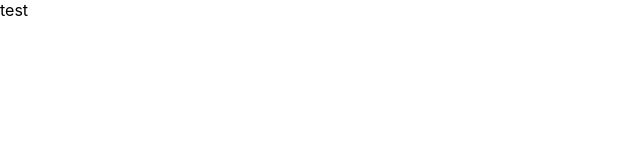
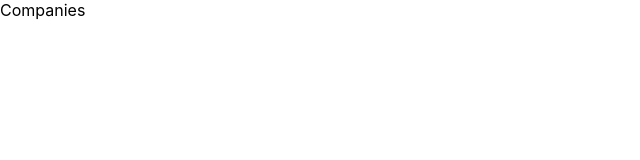
Before and after one commit to PawelPyc154/Recruitment-task, a React (Create React App) app: page /companies in a window 1280 px wide. Shown: the top 160 px of the page, without its empty margins (0-640 px from the left). Built offline with nearby package versions, Linux system fonts and the light colour scheme.

Commit message:
add basic structure folder,  add routing

```diff
--- a/package.json
+++ b/package.json
@@ -10,8 +10,10 @@
     "@types/node": "^12.0.0",
     "@types/react": "^16.9.0",
     "@types/react-dom": "^16.9.0",
+    "@types/react-router-dom": "^5.1.5",
     "react": "^16.13.1",
     "react-dom": "^16.13.1",
+    "react-router-dom": "^5.2.0",
     "react-scripts": "3.4.1",
     "typescript": "~3.7.2"
   },
--- a/src/components/App.tsx
+++ b/src/components/App.tsx
@@ -1,10 +1,13 @@
 import React from 'react';
-import './App.css';
+import { BrowserRouter as Router } from 'react-router-dom';
+import Pages from './pages/Pages';
 
 export interface AppProps {}
 
-function App() {
-  return <div>test</div>;
-}
+const App: React.FC<AppProps> = () => (
+  <Router basename={process.env.PUBLIC_URL}>
+    <Pages />
+  </Router>
+);
 
 export default App;
--- /dev/null
+++ b/src/components/pages/Pages.tsx
@@ -0,0 +1,17 @@
+import React, { Suspense } from 'react';
+import { Switch, Redirect, Route } from 'react-router-dom';
+
+const Companies = React.lazy(() => import('./companies/Companies'));
+
+export interface PagesProps {}
+
+const Pages: React.FC<PagesProps> = () => (
+  <Suspense fallback={<div>Loading...</div>}>
+    <Switch>
+      <Redirect exact from="/" to="/companies" />
+      <Route exact path="/companies" component={Companies} />
+    </Switch>
+  </Suspense>
+);
+
+export default Pages;
--- /dev/null
+++ b/src/components/pages/companies/Companies.tsx
@@ -0,0 +1,7 @@
+import React from 'react';
+
+export interface CompaniesProps {}
+
+const Companies: React.FC<CompaniesProps> = () => <div>Companies</div>;
+
+export default Companies;
```
Also changed, not shown: src/components/pages/companyView/CompanyView.tsx (added, +7 -0 lines), 1 other file (tests, documents, lock files or other folders).
